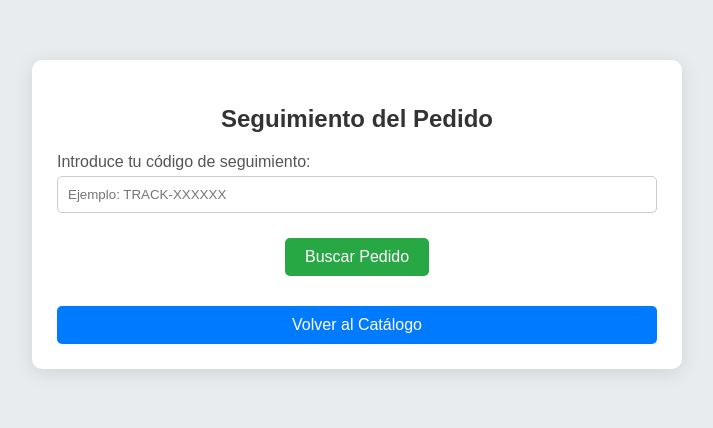
After one commit to davblamor/PGPI-2.7, a Django app: page /track_order_guest/ in a window 1280 px wide. The commit adds this page. Shown: the top 428 px of the page, without its empty margins (283-996 px from the left). Run offline with Django 5.2, Linux system fonts and the light colour scheme.

Commit message:
Feat(track): Added tracking for guest users

```diff
--- a/backend/myapp/urls.py
+++ b/backend/myapp/urls.py
@@ -33,5 +33,6 @@ urlpatterns = [
      path('increase_quantity_guest/<int:product_id>/', views.increase_cart_quantity_guest, name='increase_quantity_guest'),
     path('decrease_quantity_guest/<int:product_id>/', views.decrease_cart_quantity_guest, name='decrease_quantity_guest'),
     path('initiate_checkout_guest/', views.initiate_checkout_guest, name='initiate_checkout_guest'),
+    path('track_order_guest/', views.track_order_guest, name='track_order_guest'),
     path('success_guest/', views.success_guest_view, name='success_guest'),
 ] + static(settings.MEDIA_URL, document_root=settings.MEDIA_ROOT)
--- a/backend/myapp/views.py
+++ b/backend/myapp/views.py
@@ -16,8 +16,11 @@ from django.db.models import Q
 from django.views import View
 import stripe
 from django.conf import settings
+from django.shortcuts import render
+import stripe
+import uuid
 
-from myapp.models import Product, Category, Manufacturer, Cart, CartItem
+from myapp.models import Product, Category, Manufacturer, Cart, CartItem, Order, OrderItem
 from myapp.serializer import ProductSerializer
 from .forms import RegistrationForm, LoginForm
 from django.contrib import messages
@@ -179,7 +182,7 @@ def cart(request):
         line_items = [
             {
                 'price_data': {
-                    'currency': 'usd',
+                    'currency': 'eur',
                     'product_data': {
                         'name': item.product.name,
                     },
@@ -204,7 +207,7 @@ def cart(request):
                 {
                     'shipping_rate_data': {
                         'type': 'fixed_amount',
-                        'fixed_amount': {'amount': 500, 'currency': 'usd'},
+                        'fixed_amount': {'amount': 500, 'currency': 'eur'},
                         'display_name': 'Standard shipping',
                         'delivery_estimate': {
                             'minimum': {'unit': 'business_day', 'value': 5},
@@ -215,7 +218,7 @@ def cart(request):
                 {
                     'shipping_rate_data': {
                         'type': 'fixed_amount',
-                        'fixed_amount': {'amount': 1500, 'currency': 'usd'},
+                        'fixed_amount': {'amount': 1500, 'currency': 'eur'},
                         'display_name': 'Express shipping',
                         'delivery_estimate': {
                             'minimum': {'unit': 'business_day', 'value': 1},
@@ -248,7 +251,7 @@ class StripeCheckoutSessionView(View):
         line_items = [
             {
                 'price_data': {
-                    'currency': 'usd',
+                    'currency': 'eur',
                     'product_data': {
                         'name': item.product.name,
                     },
@@ -273,7 +276,7 @@ class StripeCheckoutSessionView(View):
                     {
                         'shipping_rate_data': {
                             'type': 'fixed_amount',
-                            'fixed_amount': {'amount': 500, 'currency': 'usd'},
+                            'fixed_amount': {'amount': 500, 'currency': 'eur'},
                             'display_name': 'Standard shipping',
                             'delivery_estimate': {
                                 'minimum': {'unit': 'business_day', 'value': 5},
@@ -284,7 +287,7 @@ class StripeCheckoutSessionView(View):
                     {
                         'shipping_rate_data': {
                             'type': 'fixed_amount',
-                            'fixed_amount': {'amount': 1500, 'currency': 'usd'},
+                            'fixed_amount': {'amount': 1500, 'currency': 'eur'},
                             'display_name': 'Express shipping',
                             'delivery_estimate': {
                                 'minimum': {'unit': 'business_day', 'value': 1},
@@ -416,31 +419,39 @@ def initiate_checkout_guest(request):
     if not cart:
         return redirect('cart_guest')
 
-    cart_items_with_totals = [
-        {
-            'name': item['name'],
-            'quantity': item['quantity'],
-            'price': item['price'],
-            'total_price': item['price'] * item['quantity'],
-        }
-        for item in cart.values()
-    ]
+    productos_no_existentes = []
+    for product_id, item in list(cart.items()):
+        try:
+            product = Product.objects.get(id=product_id)
+        except Product.DoesNotExist:
+            productos_no_existentes.append(product_id)
+            del cart[product_id]
+
+    request.session['cart'] = cart
+
+    if productos_no_existentes:
+        productos_ids = ', '.join(str(pid) for pid in productos_no_existentes)
+        return render(request, 'checkout_error.html', {
+            'error': f'Los siguientes productos se eliminaron del carrito porque no existen: {productos_ids}. Por favor, actualiza tu carrito.'
+        })
+
+    total = sum(item['price'] * item['quantity'] for item in cart.values())
 
     stripe.api_key = settings.STRIPE_SECRET_KEY
-    YOUR_DOMAIN = "http://127.0.0.1:8000"
+    YOUR_DOMAIN = "http://127.0.0.1:8000"  # Reemplaza con tu dominio
 
     line_items = [
         {
             'price_data': {
-                'currency': 'usd',
+                'currency': 'eur',
                 'product_data': {
                     'name': item['name'],
                 },
-                'unit_amount': int(item['price'] * 100),  # Convierte a centavos
+                'unit_amount': int(item['price'] * 100),  # Convertir a centavos
             },
             'quantity': item['quantity'],
         }
-        for item in cart_items_with_totals
+        for item in cart.values()
     ]
 
     try:
@@ -448,7 +459,7 @@ def initiate_checkout_guest(request):
             payment_method_types=['card'],
             line_items=line_items,
             mode='payment',
-            success_url=YOUR_DOMAIN + '/success_guest/?session_id={CHECKOUT_SESSION_ID}',  # Redirige a la nueva vista de éxito para invitados
+            success_url=YOUR_DOMAIN + '/success_guest/?session_id={CHECKOUT_SESSION_ID}',
             cancel_url=YOUR_DOMAIN + '/cart_guest/',
             shipping_address_collection={
                 'allowed_countries': ['US', 'CA', 'ES']
@@ -457,7 +468,7 @@ def initiate_checkout_guest(request):
                 {
                     'shipping_rate_data': {
                         'type': 'fixed_amount',
-                        'fixed_amount': {'amount': 500, 'currency': 'usd'},
+                        'fixed_amount': {'amount': 500, 'currency': 'eur'},
                         'display_name': 'Standard shipping',
                         'delivery_estimate': {
                             'minimum': {'unit': 'business_day', 'value': 5},
@@ -468,7 +479,7 @@ def initiate_checkout_guest(request):
                 {
                     'shipping_rate_data': {
                         'type': 'fixed_amount',
-                        'fixed_amount': {'amount': 1500, 'currency': 'usd'},
+                        'fixed_amount': {'amount': 1500, 'currency': 'eur'},
                         'display_name': 'Express shipping',
                         'delivery_estimate': {
                             'minimum': {'unit': 'business_day', 'value': 1},
@@ -478,9 +489,41 @@ def initiate_checkout_guest(request):
                 },
             ],
         )
+
+        track_number = f"TRACK-{uuid.uuid4().hex[:10].upper()}"
+        print(f"Número de seguimiento generado: {track_number}")
+
+        order = Order.objects.create(
+            session_id=checkout_session.id,
+            total=total,
+            delivery_address="Pendiente de ser completada",
+            track_number=track_number
+        )
+
+        for product_id, item in cart.items():
+            OrderItem.objects.create(
+                order=order,
+                product=Product.objects.get(id=product_id),
+                quantity=item['quantity'],
+                price=item['price']
+            )
+
         return redirect(checkout_session.url, code=303)
-    except Exception as e:
+
+    except stripe.error.StripeError as e:
         return render(request, 'checkout_error.html', {'error': str(e)})
+
+def track_order_guest(request):
+    if request.method == 'POST':
+        track_number = request.POST.get('track_number')
+
+        try:
+            order = Order.objects.get(track_number=track_number)
+            return render(request, 'track_order_guest.html', {'order': order})
+        except Order.DoesNotExist:
+            return render(request, 'track_order_guest.html', {'error': 'No se encontró ningún pedido con ese código de seguimiento.'})
+
+    return render(request, 'track_order_guest.html')
 
 def increase_cart_quantity_guest(request, product_id):
     cart = request.session.get('cart', {})
@@ -490,7 +533,6 @@ def increase_cart_quantity_guest(request, product_id):
         request.session['cart'] = cart
 
     return redirect('cart_guest')
-
 
 def decrease_cart_quantity_guest(request, product_id):
     cart = request.session.get('cart', {})
@@ -507,6 +549,17 @@ def decrease_cart_quantity_guest(request, product_id):
 def success_guest_view(request):
     session_id = request.GET.get('session_id')
 
+    name = "Cliente"
+    address = {
+        "line1": "No disponible",
+        "line2": "",
+        "city": "No disponible",
+        "state": "No disponible",
+        "postal_code": "No disponible",
+        "country": "No disponible",
+    }
+    track_number = "No disponible"
+
     if session_id:
         try:
             session = stripe.checkout.Session.retrieve(session_id, expand=['shipping', 'payment_intent'])
@@ -515,7 +568,6 @@ def success_guest_view(request):
             if shipping_details:
                 name = shipping_details.get('name', "Cliente")
                 address = shipping_details.get('address', {})
-
                 address = {
                     "line1": address.get('line1', "No disponible"),
                     "line2": address.get('line2', ""),
@@ -525,36 +577,16 @@ def success_guest_view(request):
                     "country": address.get('country', "No disponible"),
                 }
 
-            else:
-                name = "Cliente"
-                address = {
-                    "line1": "No disponible",
-                    "line2": "",
-                    "city": "No disponible",
-                    "state": "No disponible",
-                    "postal_code": "No disponible",
-                    "country": "No disponible",
-                }
+            try:
+                order = Order.objects.get(session_id=session_id)
+                track_number = order.track_number
+            except Order.DoesNotExist:
+                track_number = "No disponible"
+
         except stripe.error.StripeError as e:
-            name = "Cliente"
-            address = {
-                "line1": "No disponible",
-                "line2": "",
-                "city": "No disponible",
-                "state": "No disponible",
-                "postal_code": "No disponible",
-                "country": "No disponible",
-            }
+            pass
         except Exception as e:
-            name = "Cliente"
-            address = {
-                "line1": "No disponible",
-                "line2": "",
-                "city": "No disponible",
-                "state": "No disponible",
-                "postal_code": "No disponible",
-                "country": "No disponible",
-            }
+            pass
 
     if 'cart' in request.session:
         del request.session['cart']
@@ -562,10 +594,19 @@ def success_guest_view(request):
     return render(request, 'success_guest.html', {
         'name': name,
         'address': address,
+        'track_number': track_number,
     })
 
+def create_order_guest(session_id, total, delivery_address):
+    track_number = f"TRACK-{uuid.uuid4().hex[:10].upper()}"
 
-
+    order = Order.objects.create(
+        session_id=session_id,
+        total=total,
+        delivery_address=delivery_address,
+        track_number=track_number
+    )
+    return order
 
 
 # API para obtener el listado de productos
--- /dev/null
+++ b/backend/templates/track_order_guest.html
@@ -0,0 +1,119 @@
+<!DOCTYPE html>
+<html lang="en">
+<head>
+    <meta charset="UTF-8">
+    <meta name="viewport" content="width=device-width, initial-scale=1.0">
+    <title>Seguimiento del Pedido</title>
+    <style>
+        body {
+            font-family: 'Arial', sans-serif;
+            background-color: #e9ecef;
+            margin: 0;
+            padding: 20px;
+        }
+        .container {
+            max-width: 600px;
+            margin: 40px auto;
+            padding: 25px;
+            background-color: #ffffff;
+            border-radius: 10px;
+            box-shadow: 0 4px 20px rgba(0, 0, 0, 0.1);
+            text-align: center;
+        }
+        h2 {
+            color: #333;
+            margin-bottom: 20px;
+        }
+        .form-group {
+            margin-bottom: 15px;
+            text-align: left;
+        }
+        label {
+            display: block;
+            margin-bottom: 5px;
+            color: #555;
+        }
+        input[type="text"] {
+            width: 100%;
+            padding: 10px;
+            border: 1px solid #ccc;
+            border-radius: 5px;
+            box-sizing: border-box;
+        }
+        button {
+            background-color: #28a745;
+            color: white;
+            padding: 10px 20px;
+            border: none;
+            border-radius: 5px;
+            cursor: pointer;
+            font-size: 16px;
+            margin-top: 10px;
+            transition: background-color 0.3s;
+        }
+        button:hover {
+            background-color: #218838;
+        }
+        .order-details {
+            margin-top: 20px;
+            padding: 20px;
+            background-color: #f8f9fa;
+            border-radius: 8px;
+            box-shadow: 0 2px 10px rgba(0, 0, 0, 0.1);
+            text-align: left;
+        }
+        .order-details p {
+            margin: 8px 0;
+            color: #333;
+        }
+        .error {
+            color: #dc3545;
+            margin-top: 15px;
+        }
+        .back-button {
+            display: block;
+            margin-top: 30px;
+            background-color: #007bff;
+            color: white;
+            padding: 10px 20px;
+            border: none;
+            border-radius: 5px;
+            text-decoration: none;
+            font-size: 16px;
+            transition: background-color 0.3s;
+        }
+        .back-button:hover {
+            background-color: #0056b3;
+        }
+    </style>
+</head>
+<body>
+    <div class="container">
+        <h2>Seguimiento del Pedido</h2>
+        <form method="post">
+            {% csrf_token %}
+            <div class="form-group">
+                <label for="track_number">Introduce tu código de seguimiento:</label>
+                <input type="text" id="track_number" name="track_number" placeholder="Ejemplo: TRACK-XXXXXX" required>
+            </div>
+            <button type="submit">Buscar Pedido</button>
+        </form>
+
+        {% if error %}
+            <p class="error">{{ error }}</p>
+        {% endif %}
+
+        {% if order %}
+            <div class="order-details">
+                <h3>Detalles del Pedido</h3>
+                <p><strong>Número de seguimiento:</strong> {{ order.track_number }}</p>
+                <p><strong>Total:</strong> ${{ order.total }}</p>
+                <p><strong>Dirección de entrega:</strong> {{ order.delivery_address }}</p>
+                <p><strong>Estado del pedido:</strong> {{ order.status }}</p>
+            </div>
+        {% endif %}
+
+        <a href="{% url 'catalogo' %}" class="back-button">Volver al Catálogo</a>
+    </div>
+</body>
+</html>
```
Also changed, not shown: backend/myapp/models.py (+12 -1 lines), backend/templates/checkout_error.html (added, +56 -0 lines), backend/templates/success_guest.html (+48 -1 lines), backend/myapp/migrations/0002_order_session_id_order_track_number.py (added), backend/myapp/migrations/0003_order_status.py (added).
